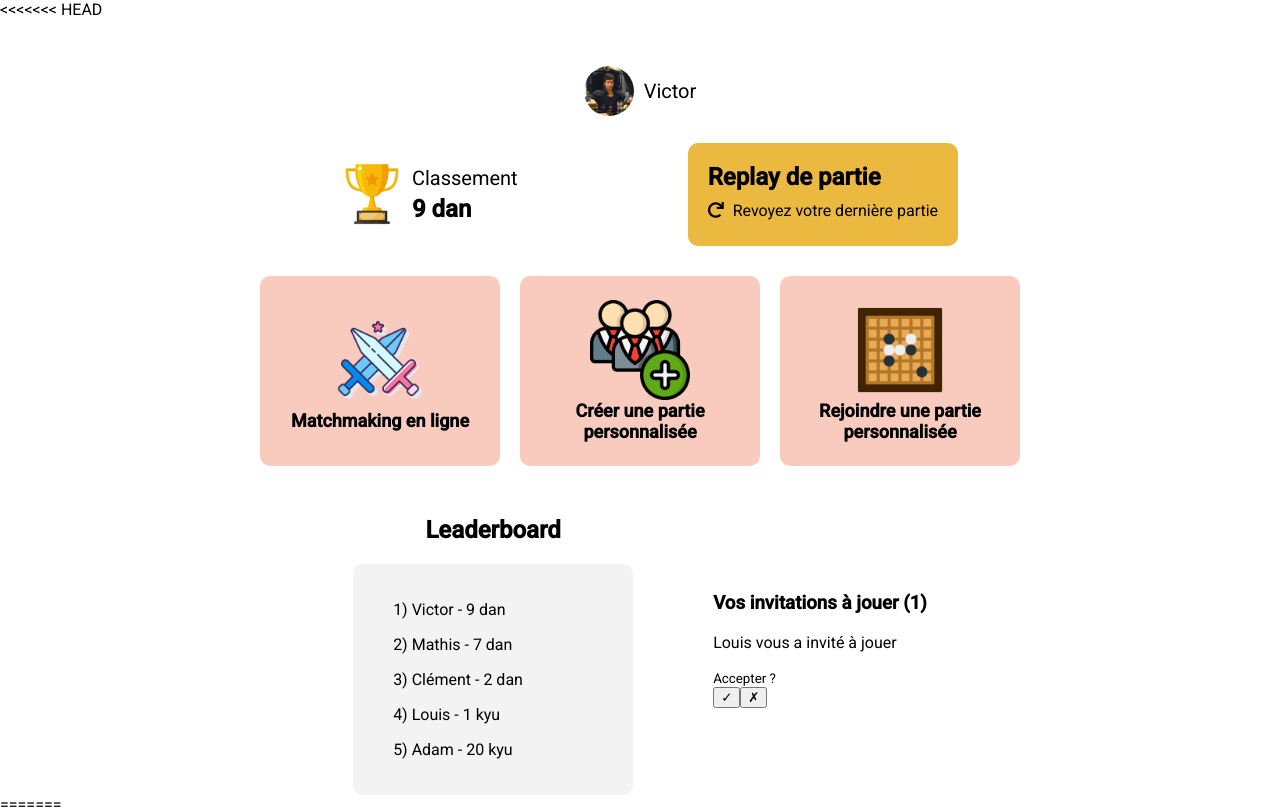
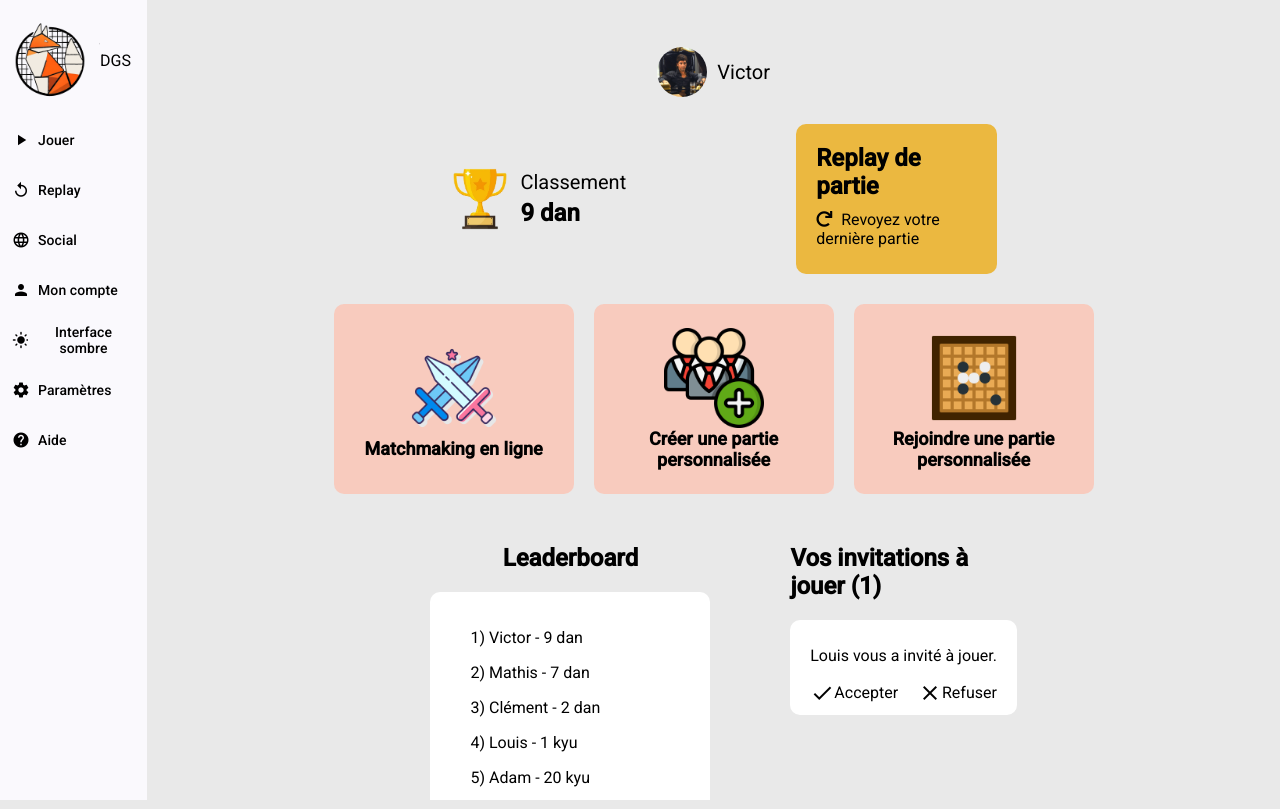
Before and after one commit to victorinhoOo/dijon-go-server, an Angular app in the folder Client/: page / in a window 1280 px wide. Shown: the top 809 px of the page. Built offline with nearby package versions, Linux system fonts and the light colour scheme.

Commit message:
Création de la page d'accueil

```diff
--- a/Client/src/app/app.component.html
+++ b/Client/src/app/app.component.html
@@ -1,6 +1,3 @@
-<<<<<<< HEAD
-<app-index></app-index>
-=======
 <div id="app-component-container">
     <app-navbar></app-navbar>
 
@@ -8,4 +5,3 @@
     <router-outlet></router-outlet>
   </div>
 </div>
->>>>>>> c132519bbba1aad7567967322dbcedf601ff727a
--- a/Client/src/app/app.component.ts
+++ b/Client/src/app/app.component.ts
@@ -28,7 +28,7 @@ export class AppComponent implements AfterViewInit{
 
   public changeLightState():void{
     if(this.state == "light"){
-      document.body.style.background = "black";
+      document.body.style.background = "#302E2B";
       document.body.style.color = "white";
       document.getElementById("navbar-container")!.style.setProperty("background", "grey", "important");
       document.getElementById("navbar-container")!.style.setProperty("color", "white", "important");
@@ -39,7 +39,7 @@ export class AppComponent implements AfterViewInit{
       (<HTMLButtonElement>document.getElementById("state")!).textContent = "Interface claire";
       this.state = "dark";
     }else{
-      document.body.style.background = "white";
+      document.body.style.background = "#e9e9e9";
       document.body.style.color = "black";
       document.getElementById("navbar-container")!.style.setProperty("background", "#faf9fd", "important");
       document.getElementById("navbar-container")!.style.setProperty("color", "black", "important");
--- a/Client/src/app/app.routes.ts
+++ b/Client/src/app/app.routes.ts
@@ -1,8 +1,9 @@
 import { Routes } from '@angular/router';
 import { GameScreenComponent } from './game-screen/game-screen.component';
 import { GridComponent } from './grid/grid.component';
+import { IndexComponent } from './index/index.component';
 
 export const routes: Routes = [
-    {path:"", component: GameScreenComponent},
+    {path:"", component: IndexComponent},
     {path:"grid", component: GridComponent}
 ];
--- a/Client/src/app/index/index.component.css
+++ b/Client/src/app/index/index.component.css
@@ -140,6 +140,20 @@
     height: 100px; /* Taille des images */
 }
 
+.invitations-section{
+    margin-top:10px;
+}
+
+.invitation-card {
+    margin-top: 20px; /* Espace au-dessus de la section */
+    width: 100%;
+    background-color: #ffffff;
+    border-radius: 10px;
+    padding: 10px;
+    text-align: center;
+    color: black;
+}
+
 .leaderboard-section {
     text-align: center;
     margin-top: 10px;
@@ -147,7 +161,7 @@
 }
 
 .leaderboard {
-    background-color: #f3f3f3; /* Fond gris clair pour le leaderboard */
+    background-color: #ffffff; /* Fond gris clair pour le leaderboard */
     padding: 20px;
     border-radius: 10px;
     max-width: 600px;
@@ -156,6 +170,7 @@
     padding-left: 40px;
     text-align: justify;
     width: 200px;
+    color: black;
 }
 
 .leaderboard p {
@@ -163,7 +178,6 @@
     letter-spacing: 1cm;
     padding: 10px;
     margin: 5px 0;
-    background-color: #ffffff; /* Fond blanc pour chaque entrée */
     border-radius: 5px;
     box-shadow: 0px 4px 6px rgba(0, 0, 0, 0.1); /* Ombre subtile */
 }
@@ -171,7 +185,26 @@
 .bottom-section{
     display: flex; /* Utilise flexbox pour aligner les éléments */
     justify-content: center; /* Espace entre les éléments */
-    align-items: center; /* Aligne verticalement au centre */
+    align-items: flex-start; /* Aligne verticalement au centre */
     margin-top: 20px; /* Espace au-dessus de la section */
     width: 50%;
 }
+
+.invitation-actions{
+    display: flex;
+    flex-direction: row;
+    justify-content: space-around;
+}
+
+.accept-btn, .decline-btn{
+    display: flex;
+    align-items: center;
+    flex-direction: row;
+    transition: background-color 0.1s ease; /* Animation sur hover */
+}
+
+.accept-btn:hover, .decline-btn:hover{
+    cursor: pointer;
+    transform: scale(1.05);
+    color: #EBB840;
+}
--- a/Client/src/app/index/index.component.html
+++ b/Client/src/app/index/index.component.html
@@ -40,15 +40,14 @@
     </div>
 
     <div class="invitations-section">
-        <h3>Vos invitations à jouer (1)</h3>
+        <h2>Vos invitations à jouer (1)</h2>
         <div class="invitation-card">
             <div class="invitation-info">
-                <p>Louis vous a invité à jouer</p>
-                <small>Accepter ?</small>
+                <p>Louis vous a invité à jouer.</p>
             </div>
             <div class="invitation-actions">
-                <button class="accept-btn">✓</button>
-                <button class="decline-btn">✗</button>
+                <a class="accept-btn"><mat-icon>check</mat-icon> Accepter</a>
+                <a class="decline-btn"><mat-icon>close</mat-icon> Refuser</a>
             </div>
         </div>
     </div>
--- a/Client/src/app/index/index.component.ts
+++ b/Client/src/app/index/index.component.ts
@@ -1,10 +1,11 @@
 import { Component, OnInit } from '@angular/core';
 import { NavbarComponent } from "../navbar/navbar.component";
+import { MatIcon } from '@angular/material/icon';
 
 @Component({
   selector: 'app-index',
   standalone: true,
-  imports: [NavbarComponent],
+  imports: [NavbarComponent, MatIcon],
   templateUrl: './index.component.html',
   styleUrls: ['./index.component.css']
 })
--- a/Client/src/styles.css
+++ b/Client/src/styles.css
@@ -1,6 +1,7 @@
 
 html, body {
     height: 100%;
+    background-color: #e9e9e9;
 }
 
 
```
